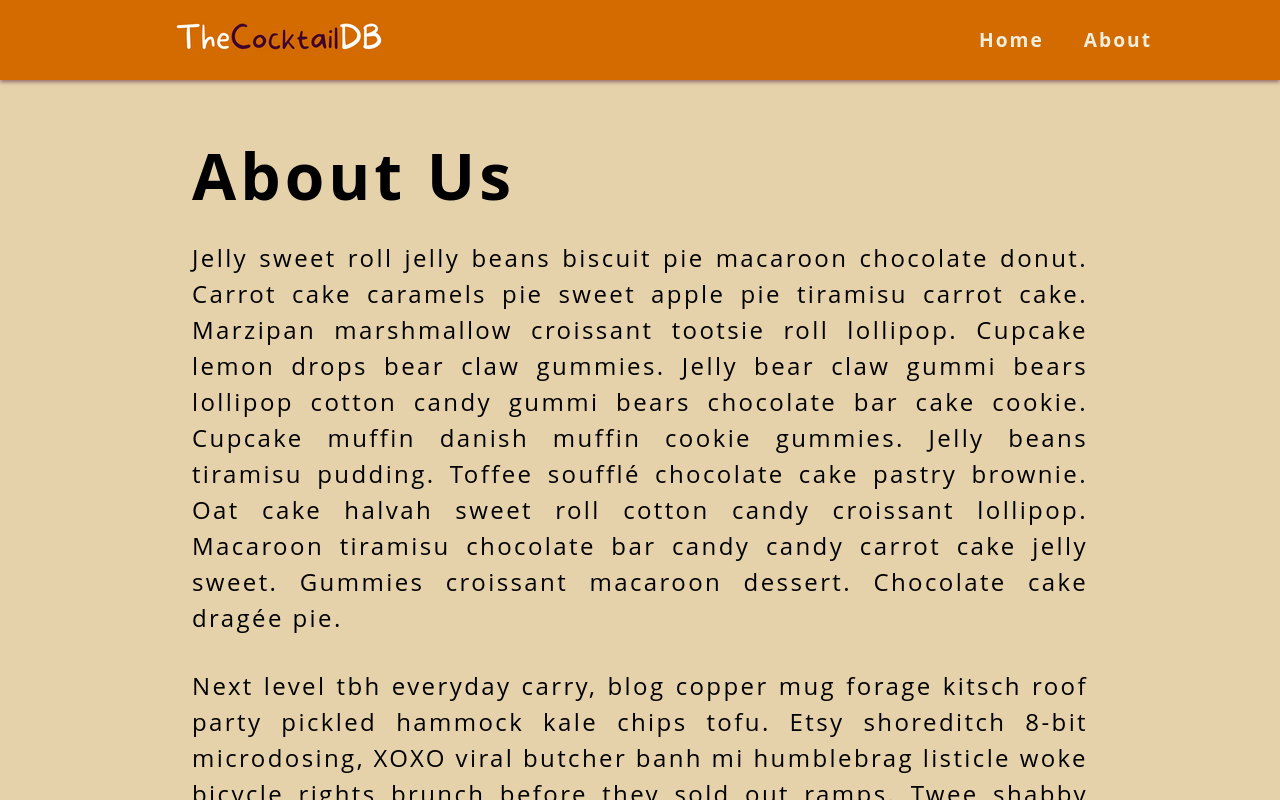
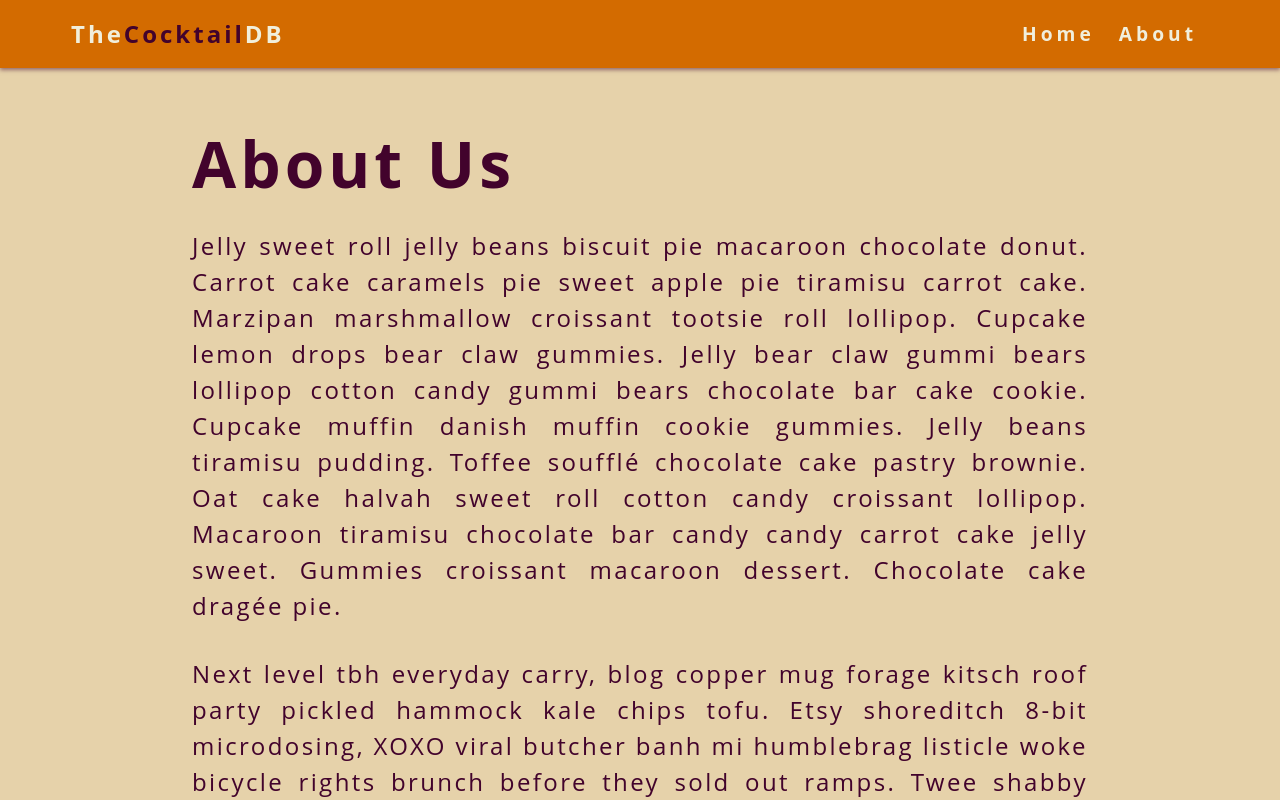
Before and after one commit to araf821/Cocktails, a React (Vite) app: page /about in a window 1280 px wide. Shown: the top 800 px of the page. Built offline with nearby package versions, Linux system fonts and the light colour scheme; no server answers.

Commit message:
implemented navbar toggle button

```diff
--- a/package.json
+++ b/package.json
@@ -12,6 +12,7 @@
     "axios": "^1.3.4",
     "react": "^18.2.0",
     "react-dom": "^18.2.0",
+    "react-icons": "^4.7.1",
     "react-router-dom": "^6.8.1",
     "scss": "^0.2.4"
   },
--- a/src/components/Navbar.jsx
+++ b/src/components/Navbar.jsx
@@ -1,17 +1,45 @@
+import { useRef, useState, useEffect } from "react";
 import { Link } from "react-router-dom";
-import logo from '../../public/logo.png'
+import { FaBars } from "react-icons/fa";
 
 const Navbar = () => {
+  const [toggle, setToggle] = useState(false);
+  const linksContainerRef = useRef(null);
+  const linksRef = useRef(null);
+
+  // Every time is affected, we execute this useEffect function to determine
+  // what the height of our links-container needs to be.
+  useEffect(() => {
+    try {
+      // Get the current height of the links, which initially is 0.
+      const linksHeight = linksRef.current.getBoundingClientRect();
+
+      // If the toggle button is clicked on, then the linksContainer height is set to
+      // however many pixels the linksHeight is.
+      if (toggle) {
+        linksContainerRef.current.style.height = `${linksHeight.height}px`;
+      } else {
+        // If toggle is not true, then we set the linksContainer height to 0.
+        linksContainerRef.current.style.height = "0px";
+      }
+    } catch (error) {
+      console.log(error);
+    }
+  }, [toggle]);
+
   return (
-    <nav className="navbar">
-      <section className="nav-center">
+    <nav>
+      <div className="nav-center">
+        <div className="nav-header">
           <Link to="/">
-          {/* Placeholder title for now, will be replacing with img */}
-          {/* <h3>Cocktails</h3> */}
-          <img src={logo} alt="" />
+            The<span>Cocktail</span>DB
           </Link>
-
-        <ul className="nav-links">
+          <button className="nav-toggle" onClick={() => setToggle(!toggle)}>
+            <FaBars />
+          </button>
+        </div>
+        <div className="links-container" ref={linksContainerRef}>
+          <ul className="links" ref={linksRef}>
             <li>
               <Link to="/" className="link-hover">
                 Home
@@ -19,13 +47,15 @@ const Navbar = () => {
             </li>
 
             <li>
-            <Link to="about" className="link-hover">
+              <Link to="/about" className="link-hover">
                 About
               </Link>
             </li>
           </ul>
-      </section>
+        </div>
+      </div>
     </nav>
   );
 };
+
 export default Navbar;
--- a/src/index.scss
+++ b/src/index.scss
@@ -25,7 +25,7 @@ $secondary-text-color: #42032c;
 
 body {
   font-family: Ubuntu, Cantarell, "Open Sans", "Helvetica Neue", sans-serif;
-  color: black;
+  color: $primary-text-color;
   line-height: 1.5;
   background-color: $background-color;
 }
@@ -34,41 +34,62 @@ body {
 //       Navbar       ////       Navbar       ////       Navbar       //
 ////////////////////////////////////////////////////////////////////////
 
-.navbar {
-  background-color: $secondary-background-color;
-  height: 5rem;
+nav {
+  background: $secondary-background-color;
+  box-shadow: 0 2px 4px 0 rgba(66, 3, 44, 0.5);
+
+  a {
+    text-decoration: none;
+  }
+}
+
+.nav-header {
   display: flex;
   align-items: center;
-  box-shadow: 0 2px 4px 0 rgba(66, 3, 44, 0.5);
+  justify-content: space-between;
+  padding: 1rem;
+
+  a {
+    font-size: 1.5rem;
+    font-weight: bold;
+    letter-spacing: 3px;
+    color: $primary-text-color;
+    span {
+      color: $secondary-text-color;
+    }
+  }
 }
 
-.nav-center {
-  display: flex;
-  justify-content: space-between;
-  align-items: center;
-  margin: 0 auto;
-  width: 85vw;
-  max-width: 100vw;
+.nav-toggle {
+  font-size: 1.5rem;
+  color: $primary-text-color;
+  background: transparent;
+  border-color: transparent;
+  transition: all 0.3s linear;
+  cursor: pointer;
+
+  &:hover {
+    color: $secondary-text-color;
+    transform: rotate(90deg);
+  }
 }
 
-.nav-links {
-  display: flex;
-  align-items: center;
+.links {
+
+  li {
     list-style-type: none;
+    padding: 0 0.25rem;
   }
 
-.navbar a {
+  a {
     display: inline-block;
     color: $primary-text-color;
     font-weight: bold;
-  margin-right: 1.5rem;
-  padding: 0.25rem 0.5rem;
+    padding: 0.25rem 1rem;
     font-size: 1.2rem;
-  letter-spacing: 2px;
-  text-decoration: none;
+    letter-spacing: 0.25rem;
     transition: all 0.5s ease;
   }
-
   .link-hover {
     position: relative;
 
@@ -88,6 +109,48 @@ body {
 
     &:hover:after {
       transform: scaleX(1);
+    }
+  }
+}
+
+.links-container {
+  height: 0;
+  overflow: hidden;
+  transition: all 0.3s linear;
+}
+
+.show-container {
+  height: 10rem;
+}
+
+@media screen and (min-width: 800px) {
+  .nav-center {
+    max-width: 1170px;
+    margin: 0 auto;
+    display: flex;
+    align-items: center;
+    justify-content: space-between;
+    padding: 1rem;
+  }
+  .nav-header {
+    padding: 0;
+  }
+  .nav-toggle {
+    display: none;
+  }
+  .links-container {
+    height: auto !important;
+  }
+  .links {
+    display: flex;
+  }
+  .links a {
+    padding: 0;
+    margin: 0 0.5rem;
+  }
+  .links a:hover {
+    padding: 0;
+    background: transparent;
   }
 }
 
@@ -265,6 +328,7 @@ body {
   text-align: justify;
   width: 70vw;
   letter-spacing: 0.25rem;
+  color: $secondary-text-color;
 
   h1 {
     font-size: 4rem;
```
Also changed, not shown: public/logo.png (deleted), 1 other file (tests, documents, lock files or other folders). Lines whose indentation alone changed are shown as unchanged.
